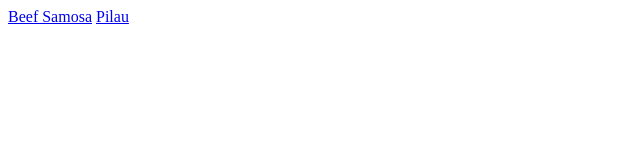
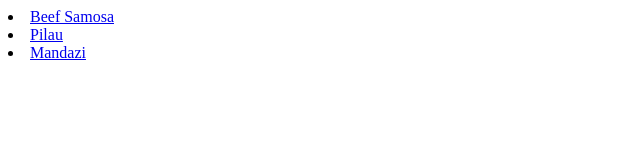
Before and after one commit to tec-project/odin-recipes, a plain HTML site: page index.html in a window 1280 px wide. Shown: the whole page, without its empty margins (0-640 px from the left). Drawn offline with Linux system fonts and the light colour scheme.

Commit message:
put the link into a list

```diff
--- a/index.html
+++ b/index.html
@@ -6,7 +6,8 @@
         <title>Odin Recipes</title>
     </head>
     <body>
-        <a href="recipes/beef-samosa-recipe.html">Beef Samosa</a>
-        <a href="recipes/pilau-recipe.html">Pilau</a>
+        <li><a href="recipes/beef-samosa-recipe.html">Beef Samosa</a> </li>
+        <li><a href="recipes/pilau-recipe.html">Pilau</a></li>
+        <li><a href="recipes/mandazi-recipe.html">Mandazi</a></li>
     </body>
 </html>
```
